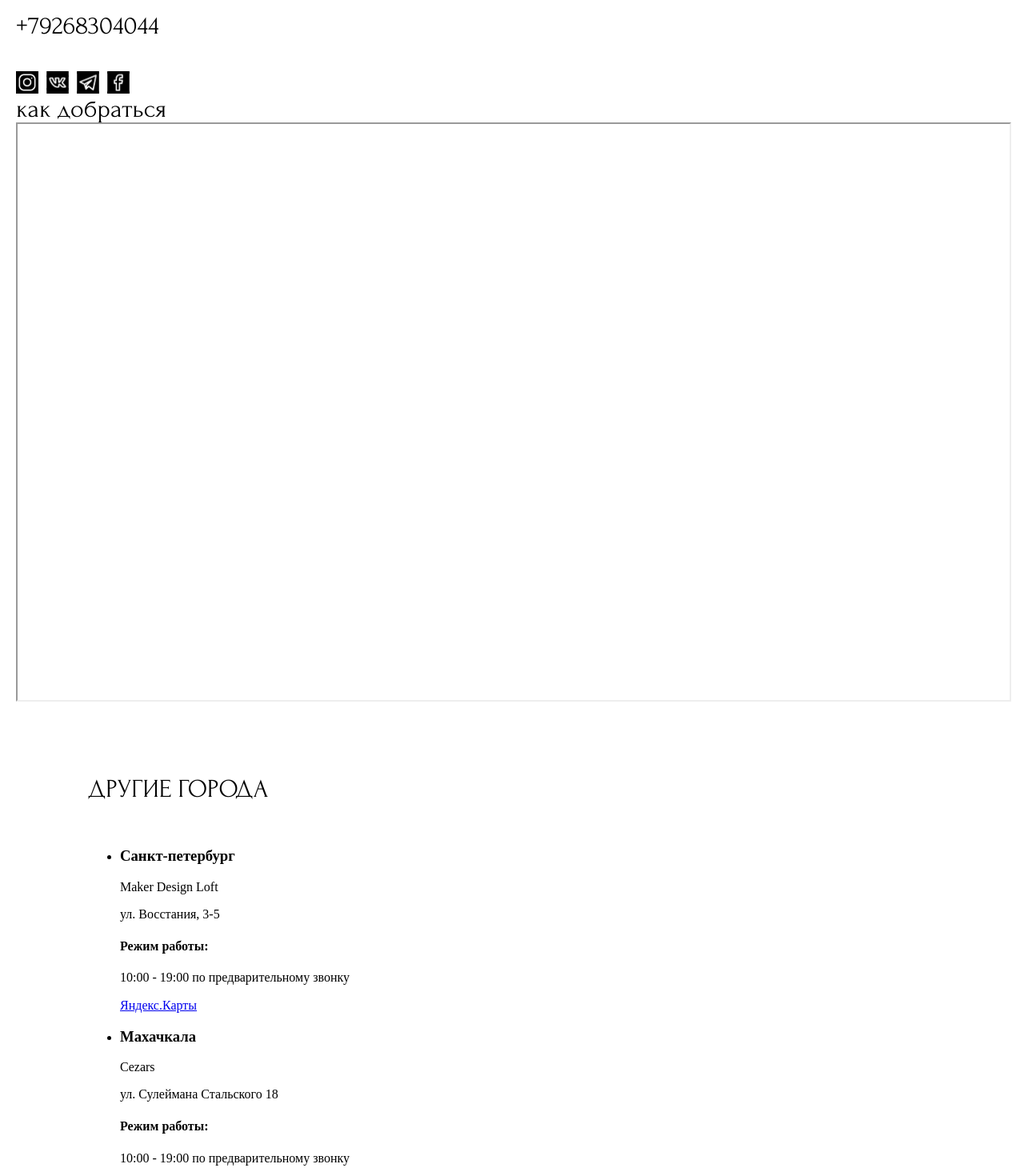
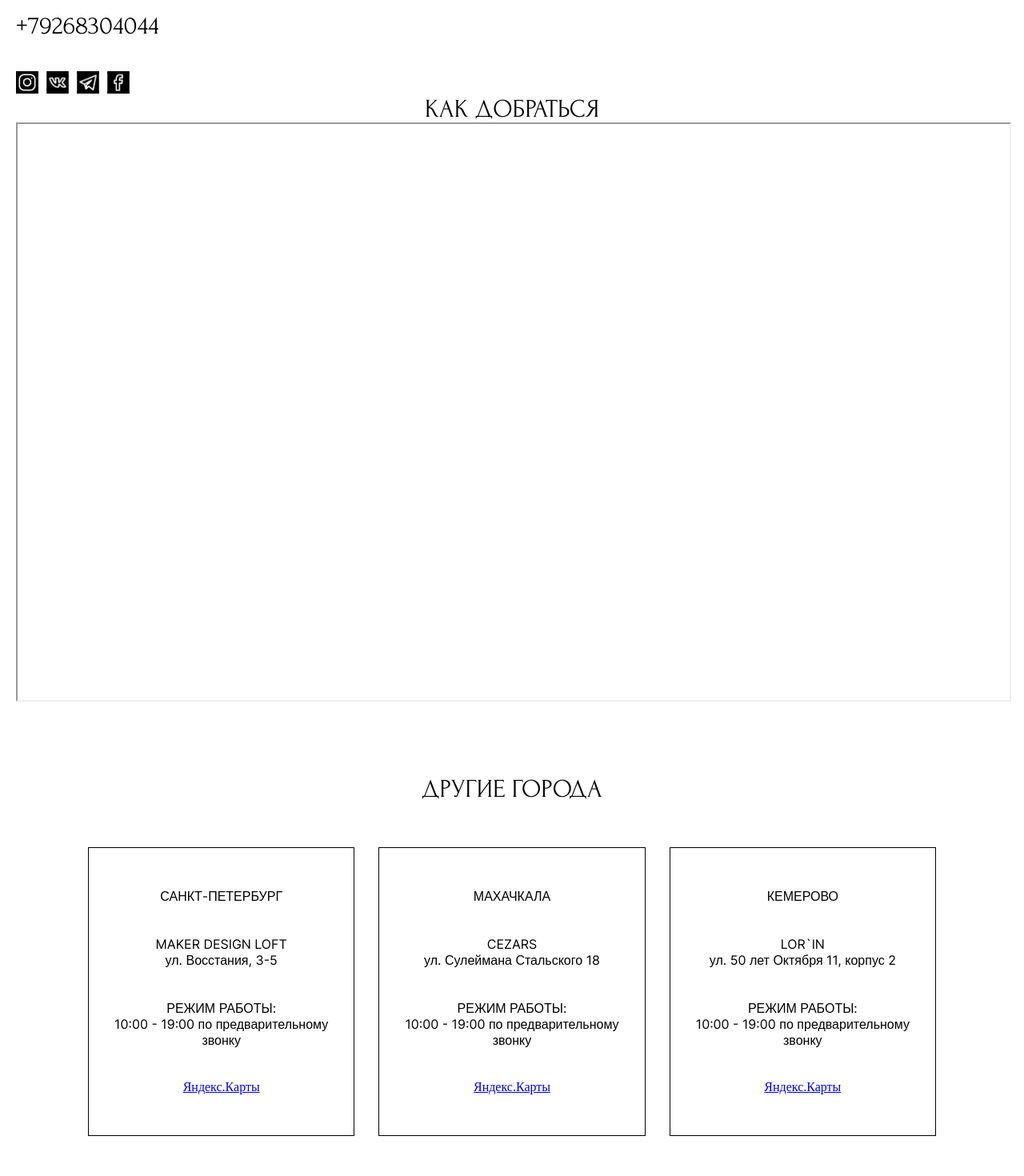
Before and after one commit to alvde-site/boutique, a React (Create React App) app: page /contacts in a window 1280 px wide. Shown: the part 540-2010 px from the top of the page at 80% size. Built offline with nearby package versions, Linux system fonts and the light colour scheme.

Commit message:
feat: Add contacts styles

```diff
--- a/src/components/Main/Contacts/Contacts.tsx
+++ b/src/components/Main/Contacts/Contacts.tsx
@@ -4,7 +4,9 @@ function Contacts() {
   return (
     <section className="contacts">
       <div className="contacts__data">
-        <h2 className="contacts__title">Контакты</h2>
+        <h2 className="contacts__title contacts__title_position_data">
+          Контакты
+        </h2>
         <div className="contacts__info">
           <div className="contacts__adress">
             <h3 className="contacts__city">Москва</h3>
@@ -61,7 +63,9 @@ function Contacts() {
         </div>
       </div>
       <div className="contacts__maps">
-        <h2 className="contacts__map-title">как добраться</h2>
+        <h2 className="contacts__title contacts__title_position_map">
+          как добраться
+        </h2>
         <iframe
           className="contacts__map"
           src="https://yandex.ru/map-widget/v1/?um=constructor%3Ae7a5d4c269ccafb9c334339405d73207cca78899c012b6465ba7a0b7602363ea&amp;source=constructor"
@@ -71,16 +75,18 @@ function Contacts() {
         ></iframe>
       </div>
       <div className="contacts__cities">
-        <h2 className="contacts__title">другие города</h2>
+        <h2 className="contacts__title contacts__title_position_cities">
+          другие города
+        </h2>
         <ul className="contacts__cards">
           {cityContacts.map((data, i) => {
             return (
               <li className="contacts__card card" key={i}>
-                <h3 className="card__city">{data.city}</h3>
-                <p className="card__label">{data.label}</p>
-                <p className="card__addres">{data.address}</p>
+                <h3 className="card__title">{data.city}</h3>
+                <p className="card__subtitle">{data.label}</p>
+                <p className="card__text">{data.address}</p>
                 <h4 className="card__subtitle">Режим работы:</h4>
-                <p className="card__working">{data.time}</p>
+                <p className="card__text">{data.time}</p>
                 <a className="card__time" href="!#">
                   Яндекс.Карты
                 </a>
--- a/src/components/Main/Contacts/_contacts.scss
+++ b/src/components/Main/Contacts/_contacts.scss
@@ -5,8 +5,21 @@
 
 .contacts__title {
   @include decorative-big-text;
+  text-transform: uppercase;
+}
+
+.contacts__title_position_data {
   margin: 0 0 56px;
-  text-transform: uppercase;
+}
+
+.contacts__title_position_map {
+  margin: 0;
+  text-align: center;
+}
+
+.contacts__title_position_cities {
+  margin: 0 0 56px;
+  text-align: center;
 }
 
 .contacts__info {
@@ -76,13 +89,40 @@
   @include button-image(url("../../../images/svg/facebook-icon.svg"));
 }
 
-.contacts__map-title {
-    @include decorative-big-text;
-    margin: 0;
+.contacts__cities {
+  padding: 90px;
 }
 
-.contacts__cities {
-    padding: 90px;
+.contacts__cards {
+  margin: 0;
+  padding: 0;
+  list-style: none;
+  display: grid;
+  grid-template-columns: repeat(3, 1fr);
+  gap: 30px;
+}
+
+.card {
+    padding: 50px 11px;
+    border: 1px solid black;
+    text-align: center;
+}
+
+.card__title {
+    margin: 0 0 40px;
+    @include usual-text("Inter");
+    text-transform: uppercase;
+}
+
+.card__subtitle {
+    margin: 0;
+    @include usual-text("Inter");
+    text-transform: uppercase;
+}
+
+.card__text {
+    margin: 0 0 40px;
+    @include usual-text("Inter");
 }
 
 @media (max-width: 1400px) {
```
